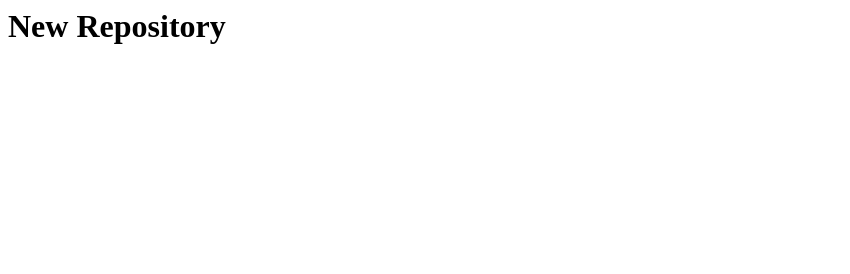
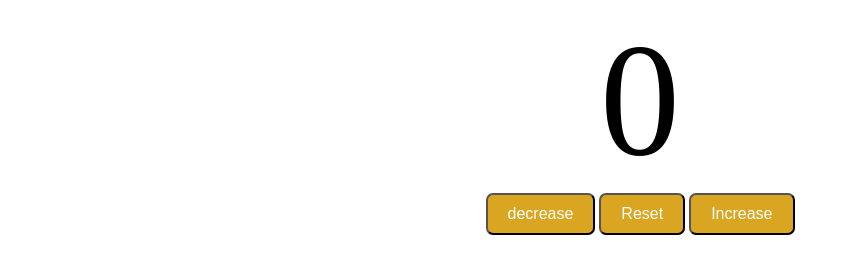
Before and after one commit to HellTanmay/Localrepo, a plain HTML site: page Index.html in a window 1280 px wide. Shown: the whole page, without its empty margins (0-850 px from the left). Drawn offline with Linux system fonts and the light colour scheme.

Commit message:
Counter program using html,css, javascript

```diff
--- a/Index.html
+++ b/Index.html
@@ -1 +1,19 @@
-<h1>New Repository</h1>
+<!DOCTYPE html>
+<html lang="en">
+<head>
+    <meta charset="UTF-8">
+    <meta name="viewport" content="width=device-width, initial-scale=1.0">
+    <title>Document</title>
+    <link rel="stylesheet" href="Style.css">
+</head>
+<body>
+    <label id=label>0</label>
+    <div class="container">
+        <button id="decrease" class="button">decrease</button>
+        <button id="reset" class="button">Reset</button>
+        <button id="increase" class="button">Increase</button>
+    </div>
+
+    <script src="script.js"></script>
+</body>
+</html>
--- a/Style.css
+++ b/Style.css
@@ -1,3 +1,20 @@
-h1{
-    color:red;
+#label{
+    display: block;
+    text-align: center;
+    font-size: 10em;
 }
+.container{
+    text-align: center;
+}
+.button{
+    padding:10px 20px;
+    border-radius: 7px;
+    font-size: 1em;
+    color: white;
+    cursor: pointer;
+    background-color:goldenrod;
+    transition: background-color 0.25s;
+}
+.button:hover{
+    background-color: rgb(255, 140, 0);
+}
--- /dev/null
+++ b/script.js
@@ -0,0 +1,20 @@
+const decrease=document.getElementById("decrease");
+const reset=document.getElementById("reset");
+const increase=document.getElementById("increase");
+const countlabel=document.getElementById("label");
+let count=0;
+
+increase.onclick = function(){
+    count++;
+    countlabel.textContent=count;
+}
+
+decrease.onclick = function(){
+    count--;
+    countlabel.textContent=count;
+}
+
+reset.onclick=function(){
+    count=0;
+    countlabel.textContent=count;
+}
```
